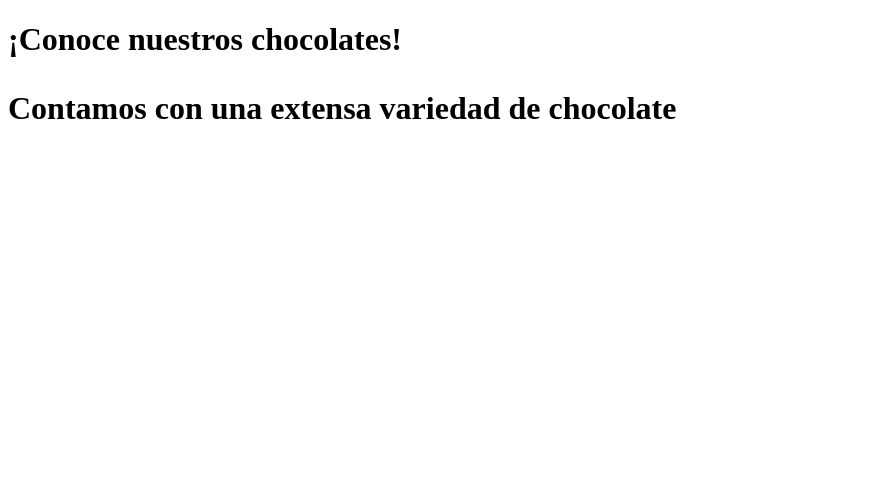
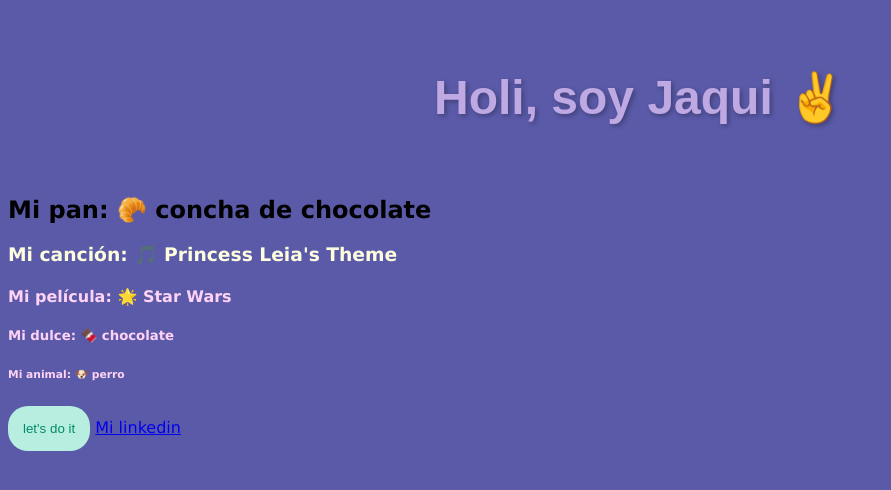
Before and after one commit to JaquelineTorres/ch42-chocolate, a plain HTML site: page index.html in a window 1280 px wide. Shown: the whole page, without its empty margins (0-891 px from the left). Drawn offline with Linux system fonts and the light colour scheme.

Commit message:
add: estilos y funcionalidad

```diff
--- a/index.html
+++ b/index.html
@@ -1,14 +1,21 @@
-<!DOCTYPE HTML>
-
-<html>
+<!DOCTYPE html>
+<html lang="en">
 <head>
-<title>💋 Hola </title>
+    <meta charset="UTF-8">
+    <meta name="viewport" content="width=device-width, initial-scale=1.0">
+    <title>Web 1</title>
+    <!-- Hoja de estilo personalizada -->
+    <link rel="stylesheet" href="./style.css">
 </head>
-
-<!--Esto es un comentario-->
-
 <body>
-<h1> ¡Conoce nuestros chocolates! </h>
-<p> Contamos con una extensa variedad de chocolate </p>
+    <h1>Holi, soy Jaqui ✌️</h1>
+    <h2>Mi pan: 🥐 concha de chocolate</h2>
+    <h3>Mi canción: 🎵 Princess Leia's Theme</h3>
+    <h4>Mi película: 🌟 Star Wars</h4>
+    <h5>Mi dulce: 🍫 chocolate</h5>
+    <h6>Mi animal: 🐶 perro</h6>
+    <button onclick="greetings()">let's do it</button>
+    <a target = "_blank" href="https://www.linkedin.com/in/jaquelinetp/">Mi linkedin</a>
+    <script src="./script.js"></script>
 </body>
-</html
+</html>
--- a/script.js
+++ b/script.js
@@ -0,0 +1,4 @@
+console.log("Yuju, he conectado HTML con JS");
+function greetings(){
+    alert("let's do it");
+}
--- a/style.css
+++ b/style.css
@@ -0,0 +1,43 @@
+/* CSS type  Selector */
+body{
+    background-color: #5a5aa9;
+    color: #ffd3f5;
+    font-family: 'Lucida Sans', 'Lucida Sans Regular', 'Lucida Grande', 'Lucida Sans Unicode', Geneva, Verdana, sans-serif;
+}
+button {
+    background-color: #B8EEE0;
+    padding: 15px;
+    border: none;
+    border-radius: 20px;
+    cursor: pointer;
+    color: #008B69;
+}
+
+/* CSS type selector: pseudo class selector */
+button:hover{
+    background-color: #65FBD2 ;
+}
+
+h1 {
+    color: #BFA9E3;
+    font-family: 'Arial', sans-serif; /* Cambia la fuente a Arial */
+    font-size: 3em; /* Ajusta el tamaño de la fuente */
+    font-weight: bold; /* Hace el texto más grueso */
+    text-align: center; /* Centra el texto */
+    margin: 20px 0; /* Ajusta los márgenes */
+    padding: 50px;
+    text-shadow: 2px 2px 5px rgba(0, 0, 0, 0.3); /* Añade una sombra al texto */
+    transition: color 0.3s ease-in-out; /* Transición suave para el color */
+}
+
+h1:hover {
+    color: #ffffff; /* Cambia el color al pasar el mouse */
+}
+
+h2 {
+    color: black;
+}
+
+h3{
+    color: #FEFEDF
+}
```
